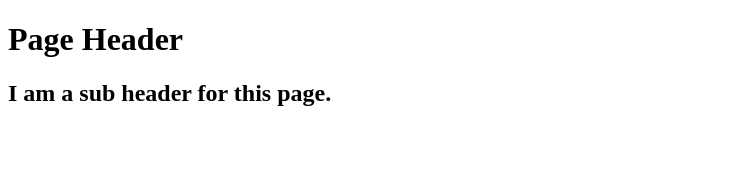
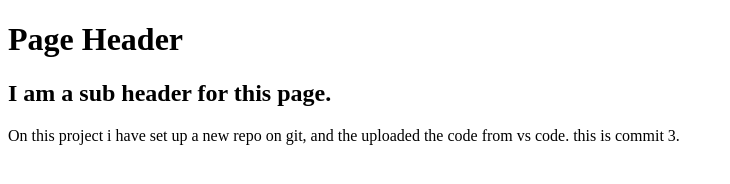
Before and after one commit to pedro7680/SimpleTest, a plain HTML site: page index.html in a window 1280 px wide. Shown: the whole page, without its empty margins (0-730 px from the left). Drawn offline with Linux system fonts and the light colour scheme.

Commit message:
third commit

```diff
--- a/index.html
+++ b/index.html
@@ -9,5 +9,6 @@
 <body>
     <h1>Page Header</h1>
     <h2>I am a sub header for this page. </h2>
+    <p>On this project i have set up a new repo on git, and the uploaded the code from vs code. this is commit 3.</p>
 </body>
 </html>
```
